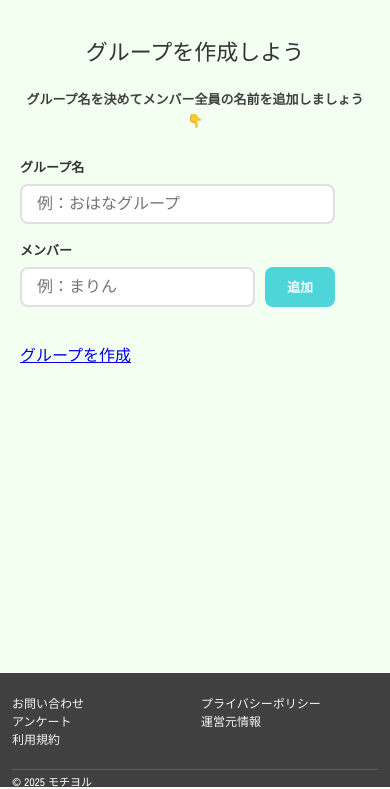
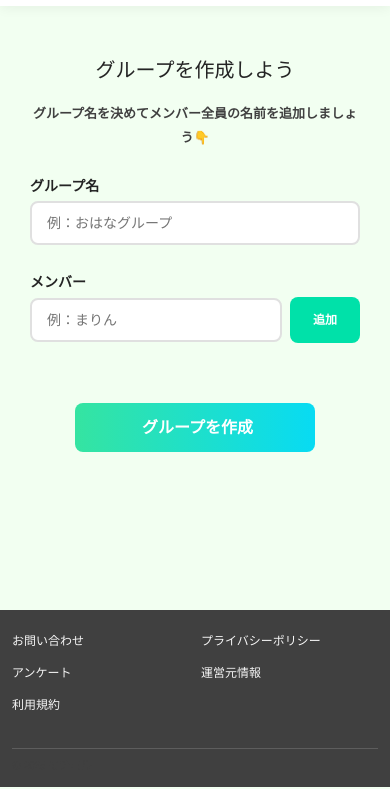
Before and after one commit to rikuouchi0813/mochiyoru, a website: page page2.html in a window 390 px wide. Shown: the part 57-846 px from the top of the page. Drawn offline with Linux system fonts and the light colour scheme; a web font is replaced by a local one.

Commit message:
Update page2.css

```diff
--- a/page2.css
+++ b/page2.css
@@ -47,117 +47,108 @@ table {
 	border-spacing: 0;
 }
 
-/* ===== ベーススタイル ===== */
+/* ===== ベーススタイル（デスクトップ） ===== */
 html {
     box-sizing: border-box;
     font-family: 'M PLUS 1p', sans-serif;
-    max-width: 100vw;
     margin: 0 auto;
     overflow-x: hidden;
 }
 
 body {
     background-color: #f2fff1;
+    margin: 0;
+    padding: 0;
     min-height: 100vh;
-    color: #333;
     display: flex;
     flex-direction: column;
-    margin: 0;
+}
+
+/* ===== コンテンツラッパー ===== */
+.content-wrapper {
+    flex: 1;
+    display: flex;
+    flex-direction: column;
 }
 
 /* ===== ヘッダー ===== */
 header {
     text-align: center;
-    padding: 12px 0;
+    padding: 30px 0;
     background: #fff;
-    display: flex;
-    justify-content: center;
-    align-items: center;
-    width: 100%;
-    max-width: 100vw;
-    margin: 0 auto 30px auto;
     cursor: pointer;
+    box-shadow: 0 2px 12px 0 rgba(0,0,0,0.06);
 }
 
-/* ===== ロゴ ===== */
 .h1-image {
-    width: 90px;
+    width: 120px;
     height: auto;
 }
 
-/* ===== メイン ===== */
+/* ===== メインコンテンツ ===== */
 main {
-    max-width: calc(100vw - 40px);
-    margin: 0 auto;
-    padding: 20px;
+    flex: 1;
+    display: flex;
+    justify-content: center;
+    padding: 40px 20px;
 }
 
-/* ===== ラベル ===== */
-label {
-    display: block;
-    font-weight: 700;
-    font-size: 13px;
-    margin-bottom: 10px;
-    color: #333;
-}
-
-/* ===== 入力フィールドコンテナ ===== */
-.input-container {
-    display: flex;
-    gap: 10px;
-    align-items: center;
-    margin-bottom: 20px;
+.form-section {
+    width: 100%;
 }
 
 /* ===== 見出し ===== */
 h2 {
     font-family: "Mochiy Pop P One", sans-serif;
     font-weight: 400;
-    font-size: 22px;
-    color: #333;
-    margin-bottom: 20px;
+    font-size: 28px;
+    color: #242424;
+    margin-bottom: 25px;
     line-height: 1.4;
     text-align: center;
 }
 
 /* ===== パラグラフ ===== */
-.success-container p {
+p {
     font-family: "M PLUS 1p", sans-serif;
     font-weight: 700;
-    font-size: 13px;
+    font-size: 16px;
     color: #404040;
-    line-height: 1.6;
-    margin-bottom: 30px;
+    line-height: 1.8;
+    margin-bottom: 40px;
     text-align: center;
 }
 
-/* メインのpタグも中央揃えに */
-main p {
-    font-family: "M PLUS 1p", sans-serif;
-    font-weight: 700;
-    font-size: 13px;
-    color: #404040;
-    line-height: 1.6;
+/* ===== フォームグループ ===== */
+.form-group {
     margin-bottom: 30px;
-    text-align: center;
+}
+
+/* ===== ラベル ===== */
+label {
+    display: block;
+    font-weight: 900;
+    font-size: 16px;
+    margin-bottom: 12px;
+    color: #242424;
 }
 
 /* ===== 入力フィールド（共通） ===== */
 input[type="text"] {
-    padding: 8px 15px;
+    width: 100%;
+    padding: 15px 20px;
     border: 2px solid #e0e0e0;
     border-radius: 8px;
     font-size: 16px;
-    background: white !important;
+    font-family: "M PLUS 1p", sans-serif;
+    background: white;
     transition: border-color 0.3s ease;
-    margin-bottom: 20px;
     box-sizing: border-box;
 }
 
 input[type="text"]:focus {
     outline: none;
-    border-color: #4ecdc4;
-    background: white !important;
+    border-color: #00E1A9;
 }
 
 /* オートコンプリート時の背景色も白に固定 */
@@ -171,48 +162,50 @@ input[type="text"]:-webkit-autofill:focus {
     background: white !important;
 }
 
-/* グループ名入力フィールド */
-#groupName {
-    font-size: 16px;
-    width: 315px;
-    height: 40px;
+/* ===== 入力コンテナ ===== */
+.input-container {
+    display: flex;
+    gap: 12px;
+    align-items: center;
+    margin-bottom: 20px;
 }
 
 /* メンバー入力フィールド */
-input[type="text"].member-input {
-    font-size: 16px;
-    width: 235px;
-    height: 40px;
+.member-input {
+    flex: 1;
     margin-bottom: 0;
 }
 
 /* ===== 追加ボタン ===== */
 #addMember {
-    width: 70px;
-    height: 40px;
-    background: #4DD5DA;
+    width: 80px;
+    height: 54px;
+    background: #00E1A9;
     color: white;
     border: none;
     border-radius: 8px;
-    font-size: 13px;
+    font-size: 14px;
     font-weight: 700;
+    font-family: "M PLUS 1p", sans-serif;
     cursor: pointer;
     transition: background-color 0.3s ease;
     flex-shrink: 0;
 }
 
 #addMember:hover {
-    background: #45b7b8;
+    background: #00c995;
 }
 
 /* ===== メンバーリスト ===== */
 #memberList {
     list-style: none;
     padding: 0;
-    margin: 0 0 20px 0;
+    margin: 0;
     display: flex;
     flex-wrap: wrap;
-    gap: 8px;
+    gap: 10px;
+    align-items: flex-start;
+    align-content: flex-start;
 }
 
 .member-tag {
@@ -220,11 +213,12 @@ input[type="text"].member-input {
     align-items: center;
     background: #00E1A9;
     color: white;
-    padding: 5px 12px;
-    border-radius: 20px;
-    font-size: 12px;
+    padding: 8px 15px;
+    border-radius: 25px;
+    font-size: 14px;
     font-weight: 700;
-    gap: 8px;
+    font-family: "M PLUS 1p", sans-serif;
+    gap: 10px;
 }
 
 .member-name {
@@ -235,11 +229,11 @@ input[type="text"].member-input {
     background: none;
     border: none;
     color: white;
-    font-size: 16px;
+    font-size: 18px;
     cursor: pointer;
     padding: 0;
-    width: 20px;
-    height: 20px;
+    width: 22px;
+    height: 22px;
     border-radius: 50%;
     display: flex;
     align-items: center;
@@ -251,56 +245,64 @@ input[type="text"].member-input {
     background: rgba(255, 255, 255, 0.2);
 }
 
-/* ===== グループ作成ボタン ===== */
-.group-button {
-    width: 240px;
-    min-width: 240px;
-    height: 49px;
+/* ===== ボタンコンテナ ===== */
+.button-container {
+    text-align: center;
+    margin-top: 40px;
+}
+
+/* ===== グループ作成ボタン（index.htmlのstart-buttonと統一） ===== */
+.start-button {
+    width: 320px;
+    min-width: 320px;
+    height: 64px;
     display: flex;
     align-items: center;
     justify-content: center;
     gap: 10px;
     background: linear-gradient(90deg, #35E4A1 0%, #08DBF3 100%);
     color: white;
-    padding: 10px 25px 10px 30px;
+    padding: 12px 30px 12px 35px;
     border-radius: 8px;
     text-decoration: none;
     font-weight: bold;
-    font-size: 16px;
+    font-size: 20px;
     margin: 0 auto;
     box-sizing: border-box;
+    transition: opacity 0.3s ease;
+    font-family: "M PLUS 1p", sans-serif;
 }
 
-.group-button .arrow {
-    width: 36px;
-    height: 13px;
+.start-button .arrow {
+    width: 40px;
+    height: 15px;
     background-color: white;
     clip-path: polygon(0 40%, 50% 40%, 50% 15%, 100% 50%, 50% 85%, 50% 60%, 0 60%);
     margin-left: auto;
 }
 
-.group-button:hover {
+.start-button:hover {
     opacity: 0.9;
+    color: white;
+    text-decoration: none;
 }
 
 /* ===== フッター ===== */
 footer {
     background-color: #404040;
     color: #fff;
-    padding: 30px 16px 0 16px;
+    padding: 50px 40px 25px 40px;
     width: 100%;
     box-sizing: border-box;
     display: flex;
     flex-direction: column;
     align-items: center;
-    margin-top: auto;
-    margin-bottom: 0;
 }
 
 footer hr {
     border: none;
     border-top: 1px solid #888;
-    margin: 14px 0 8px 0;
+    margin: 18px 0 10px 0;
     width: 100%;
     max-width: 600px;
     opacity: 0.4;
@@ -322,7 +324,7 @@ footer p {
     align-items: flex-start;
     width: 100%;
     max-width: 600px;
-    margin-bottom: 8px;
+    margin-bottom: 12px;
     gap: 16px;
 }
 
@@ -336,10 +338,9 @@ footer p {
 .footer-lists li {
     font-family: "Zen Kaku Gothic New", sans-serif;
     font-weight: 500;
-    font-size: 13px;
-    margin-bottom: 8px;
+    font-size: 15px;
+    margin-bottom: 35px;
     opacity: 0.95;
-    list-style-type: none;
 }
 
 .footer-lists a {
@@ -352,10 +353,150 @@ footer p {
     color: #00E1A9;
 }
 
-/* ===== レスポンシブ対応 ===== */
+/* ===== タブレット対応（768px以下） ===== */
+@media (max-width: 768px) {
+    header {
+        padding: 25px 0;
+    }
+
+    .h1-image {
+        width: 100px;
+    }
+
+    main {
+        padding: 30px 15px;
+    }
+
+    .form-section {
+        padding: 40px 30px;
+        max-width: 450px;
+    }
+
+    h2 {
+        font-size: 24px;
+        margin-bottom: 20px;
+    }
+
+    p {
+        font-size: 15px;
+        margin-bottom: 35px;
+    }
+
+    label {
+        font-size: 15px;
+        margin-bottom: 10px;
+    }
+
+    input[type="text"] {
+        padding: 12px 18px;
+        font-size: 15px;
+    }
+
+    #addMember {
+        width: 75px;
+        height: 50px;
+        font-size: 13px;
+    }
+
+    .start-button {
+        width: 280px;
+        min-width: 280px;
+        height: 56px;
+        font-size: 18px;
+        padding: 10px 25px 10px 30px;
+    }
+
+    .start-button .arrow {
+        width: 36px;
+        height: 13px;
+    }
+
+    footer {
+        padding: 36px 24px 18px 24px;
+    }
+
+    .footer-lists li {
+        font-size: 14px;
+        margin-bottom: 30px;
+    }
+}
+
+/* ===== スマートフォン対応（480px以下） ===== */
 @media (max-width: 480px) {
+    header {
+        padding: 20px 0;
+    }
+
+    .h1-image {
+        width: 90px;
+    }
+
+    main {
+        padding: 20px 10px;
+    }
+
+    .form-section {
+        padding: 30px 20px;
+        max-width: 100%;
+    }
+
+    h2 {
+        font-size: 20px;
+        margin-bottom: 18px;
+    }
+
+    p {
+        font-size: 13px;
+        margin-bottom: 30px;
+    }
+
+    label {
+        font-size: 14px;
+        margin-bottom: 8px;
+    }
+
+    input[type="text"] {
+        padding: 10px 15px;
+        font-size: 14px;
+    }
+
+    .input-container {
+        gap: 8px;
+    }
+
+    #addMember {
+        width: 70px;
+        height: 46px;
+        font-size: 12px;
+    }
+
+    .member-tag {
+        padding: 6px 12px;
+        font-size: 12px;
+        gap: 8px;
+    }
+
+    .remove-btn {
+        width: 20px;
+        height: 20px;
+        font-size: 16px;
+    }
+
+    .start-button {
+        width: 240px;
+        min-width: 240px;
+        height: 49px;
+        font-size: 16px;
+        padding: 10px 20px 10px 25px;
+    }
+
+    .start-button .arrow {
+        width: 32px;
+        height: 11px;
+    }
+
     footer {
-        padding: 24px 12px 0 12px;
+        padding: 24px 12px 12px 12px;
     }
 
     footer p {
@@ -369,7 +510,7 @@ footer p {
 
     .footer-lists li {
         font-size: 12px;
-        margin-bottom: 6px;
+        margin-bottom: 20px;
     }
 
     footer hr {
```
